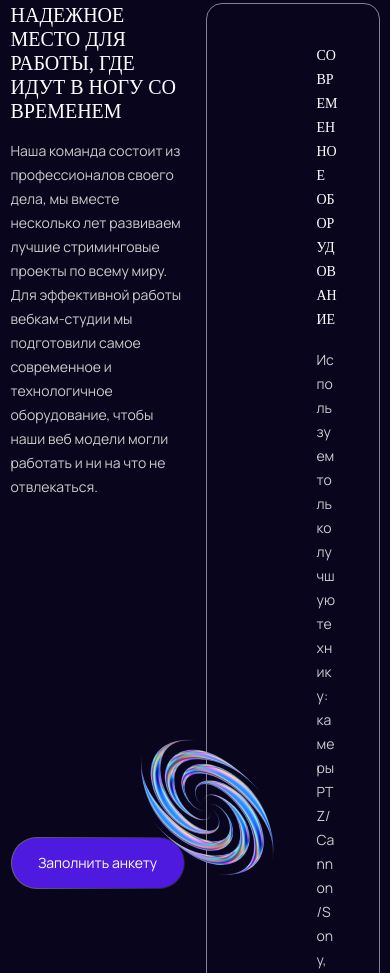
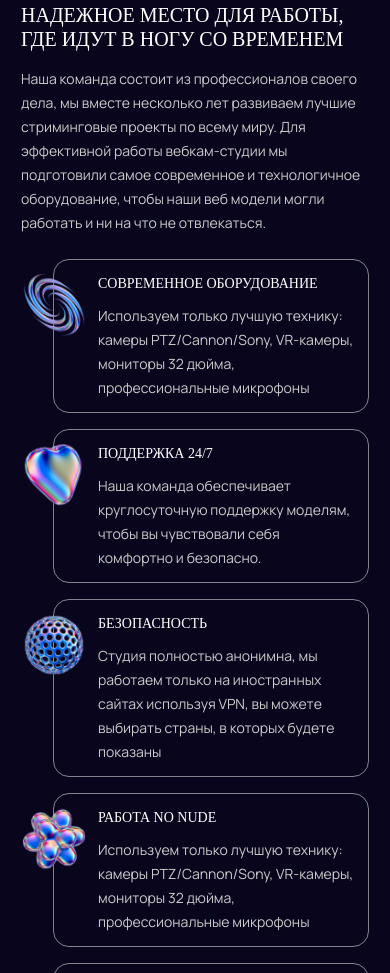
Before and after one commit to alchemycat/Stellar-Landing, a website: page src/index.html in a window 390 px wide. Shown: the part 1982-2955 px from the top of the page. Drawn offline with nearby package versions, Linux system fonts and the light colour scheme; files that its build step writes are made by us from their sources; files whose address does not match are found by name; a web font is replaced by a local one.

Commit message:
добавил адаптив для секции safe

```diff
--- a/gulp/version.json
+++ b/gulp/version.json
@@ -1,3 +1,3 @@
 {
-    "main": "20230730124427"
+    "main": "20230730131139"
 }
--- a/src/html/safe.html
+++ b/src/html/safe.html
@@ -1,18 +1,18 @@
 <section class="safe">
     <div class="container">
-        <div class="safe__wrapper row">
-            <div class="col-6">
+        <div class="safe__wrapper row justify-content-between">
+            <div class="col-12 col-lg-5">
                 <h2 class="safe__header text__h2">Надежное место для работы, где идут в ногу со временем</h2>
 
                 <p class="safe__subheader text__subheader">
                     Наша команда состоит из профессионалов своего дела, мы вместе несколько лет развиваем лучшие стриминговые проекты по всему миру. Для эффективной работы вебкам-студии мы подготовили самое современное и технологичное оборудование, чтобы наши веб модели могли работать и ни на что не отвлекаться.
                 </p>
 
-                <a href="#" class="intro__button button">
+                <a href="#" class="safe__button button">
                     Заполнить анкету
                 </a>
             </div>
-            <div class="col-6">
+            <div class="col-12 col-lg-6">
                 <div class="safe__content">
                     <div class="safe__item">
                         <div class="safe__img">
--- a/src/scss/components/_safe.scss
+++ b/src/scss/components/_safe.scss
@@ -51,3 +51,56 @@
         max-width: 442px;
     }
 }
+
+@media (max-width: 991px) {
+    .safe {
+        padding-bottom: 90px;
+        position: relative;
+        &__wrapper {
+            gap: var(--content-offset-y);
+        }
+        &__button {
+            position: absolute;
+            bottom: 0px;
+            left: 50%;
+            transform: translateX(-50%);
+        }
+        &__img {
+            left: -40px;
+        }
+    }
+}
+
+@media (max-width: 767px) {
+    .safe {
+        &__item {
+            padding: 12px 12px 12px 70px;
+        }
+        &__img {
+            width: 100px;
+            height: 100px;
+            left: -32px;
+        }
+    }
+}
+
+@media (max-width: 575px) {
+    .safe {
+        &__wrapper {
+            padding: 0px 10.5px;
+        }
+        &__item {
+            margin-left: 32px;
+            padding: 12px 12px 12px 44px;
+        }
+
+        &__img {
+            width: 64px;
+            height: 64px;
+            top: 45px;
+        }
+        &__button {
+            width: 90%;
+        }
+    }
+}
--- a/src/scss/style.scss
+++ b/src/scss/style.scss
@@ -136,12 +136,6 @@ body {
 }
 
 
-@import "./components/header";
-@import "./components/intro";
-@import "./components/about";
-@import "./components/atmo";
-@import "./components/safe";
-
 .button {
   position: relative;
   font-family: var(--font-main);
@@ -174,6 +168,7 @@ body {
     color: #fff;
   }
 }
+
 
 $width: 201px;
 $height: 94px;
@@ -265,10 +260,11 @@ $height: 94px;
 
 @media (max-width: 991px) {
   :root {
-    --fz-18: 16px;
-    --fz-28: 24px;
+    --fz-18: 15px;
+    --fz-28: 22px;
     --fz-50: 40px;
-
+    --section-offset-y: 100px;
+    --content-offset-y: 35px;
   }
 }
 
@@ -298,7 +294,8 @@ $height: 94px;
       // --border-radius-30: 30px;
       // --border-radius-40: 40px;
       --padding-20: 12px;
-  }
+      --mt-16: 8px;
+    }
 
   .button {
     width: 100%;
@@ -327,3 +324,9 @@ $height: 94px;
   }
 
 }
+
+@import "./components/header";
+@import "./components/intro";
+@import "./components/about";
+@import "./components/atmo";
+@import "./components/safe";
```
Also changed, not shown: dist/css/style.css, dist/index.html.
